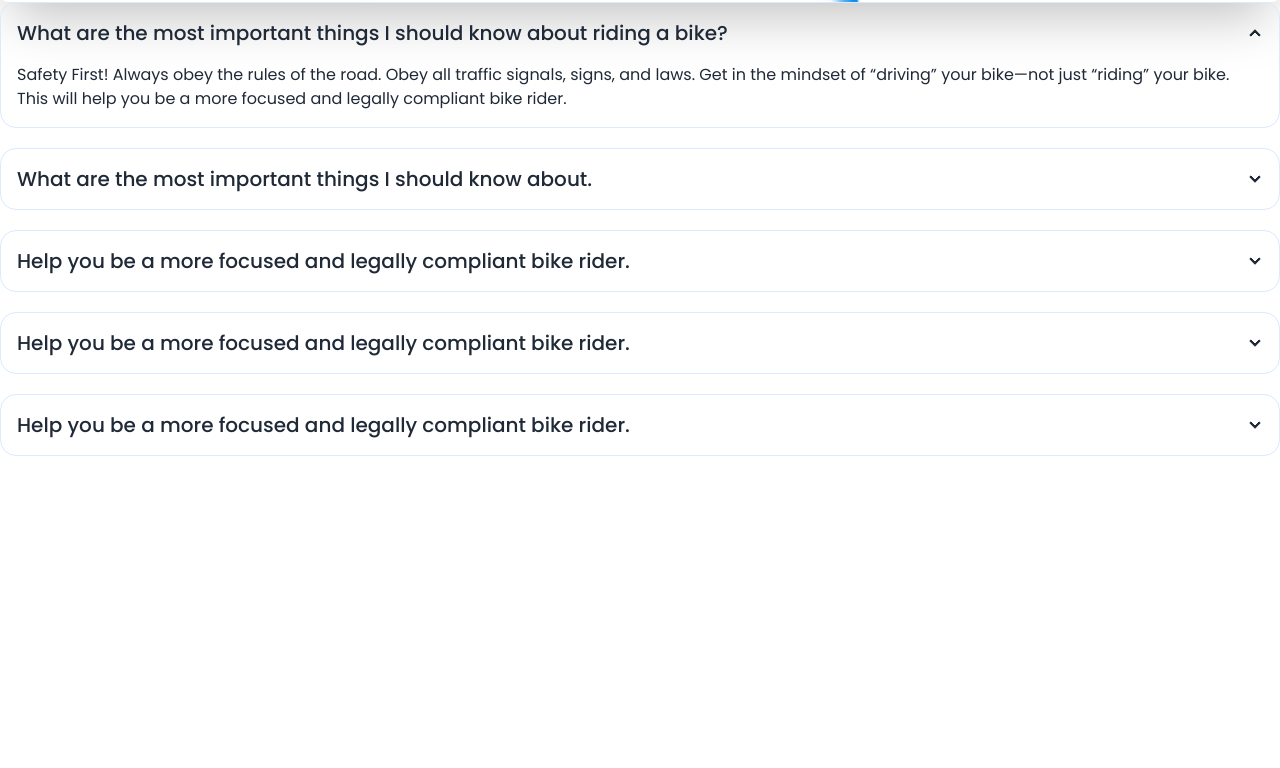
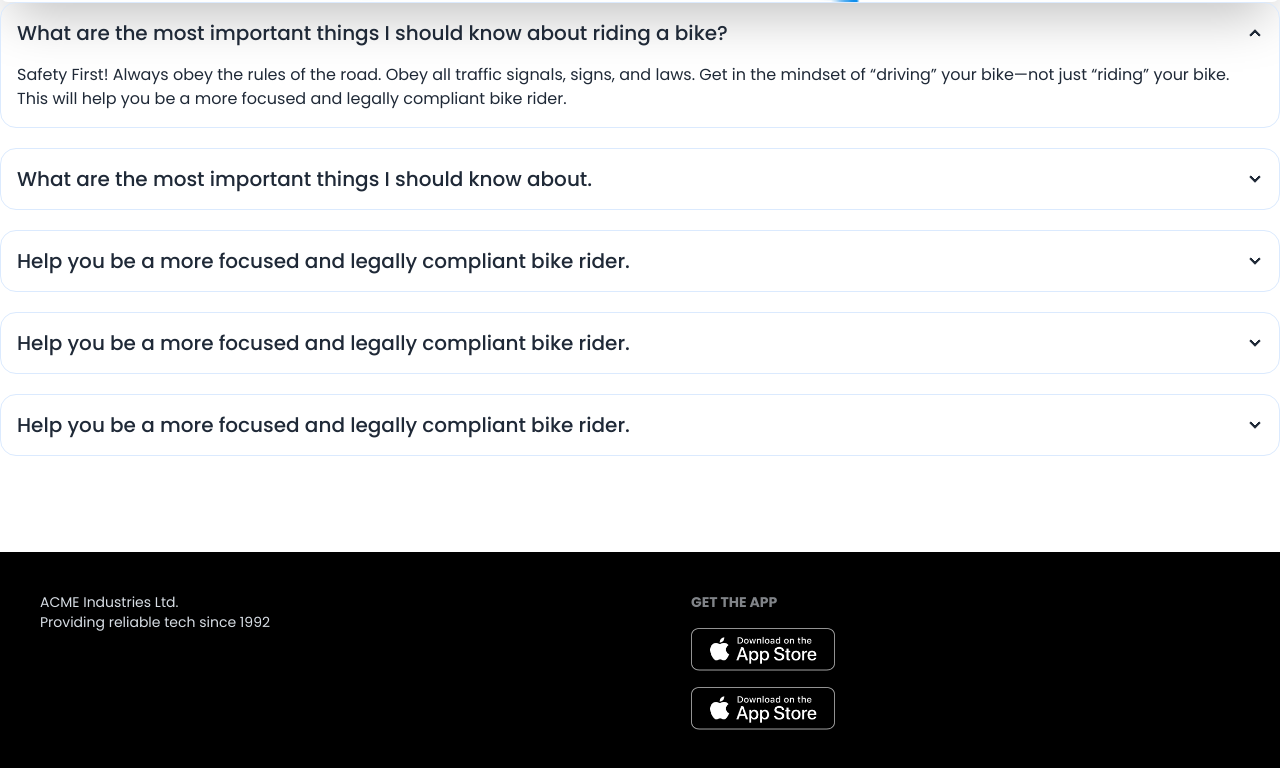
Before and after one commit to Atikmamu/biker-zone-daisy-ui, a plain HTML site: page index.html in a window 1280 px wide. Shown: the part 2945-3713 px from the top of the page. Before the commit the page ends 3497 px from the top, so only its background shows below. Drawn offline with nearby package versions, Linux system fonts and the light colour scheme.

Commit message:
Footer section complete

```diff
--- a/index.html
+++ b/index.html
@@ -250,12 +250,24 @@
             </div>
             </div>
         </section>
-
     </main>
 
     <!-- Footer Section -->
-    <footer>
-
+    <footer class="footer bg-black text-neutral-content p-10">
+        <aside>
+            <p>
+                ACME Industries Ltd.
+                <br />
+                Providing reliable tech since 1992
+            </p>
+        </aside>
+        <nav>
+            <h6 class="footer-title">Get The App</h6>
+            <div class="grid grid-cols-1 gap-4">
+                <a><img class="w-36" src="./images/others/ios.png" alt=""></a>
+                <a><img class="w-36" src="./images/others/ios.png" alt=""></a>
+            </div>
+        </nav>
     </footer>
 </body>
 
```
